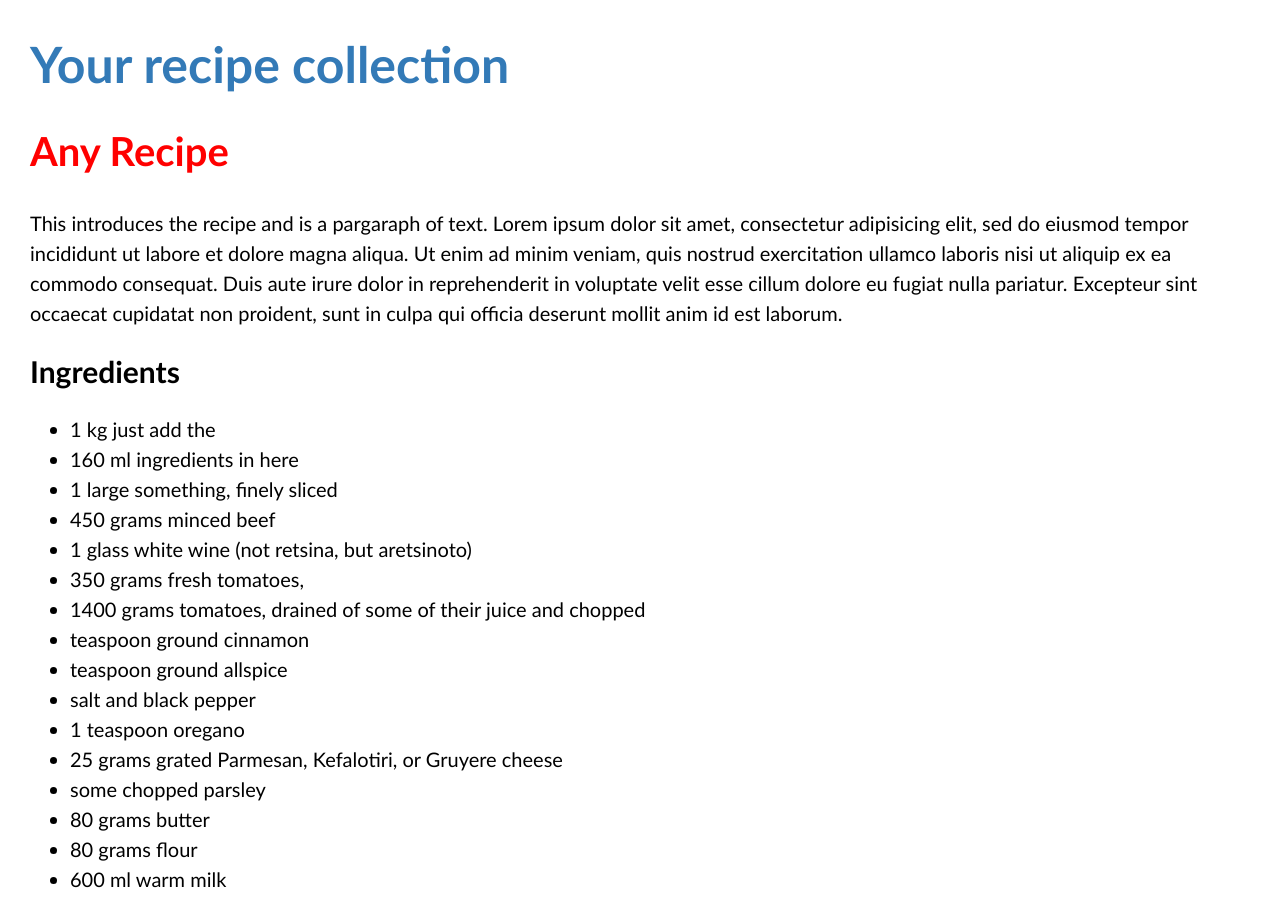
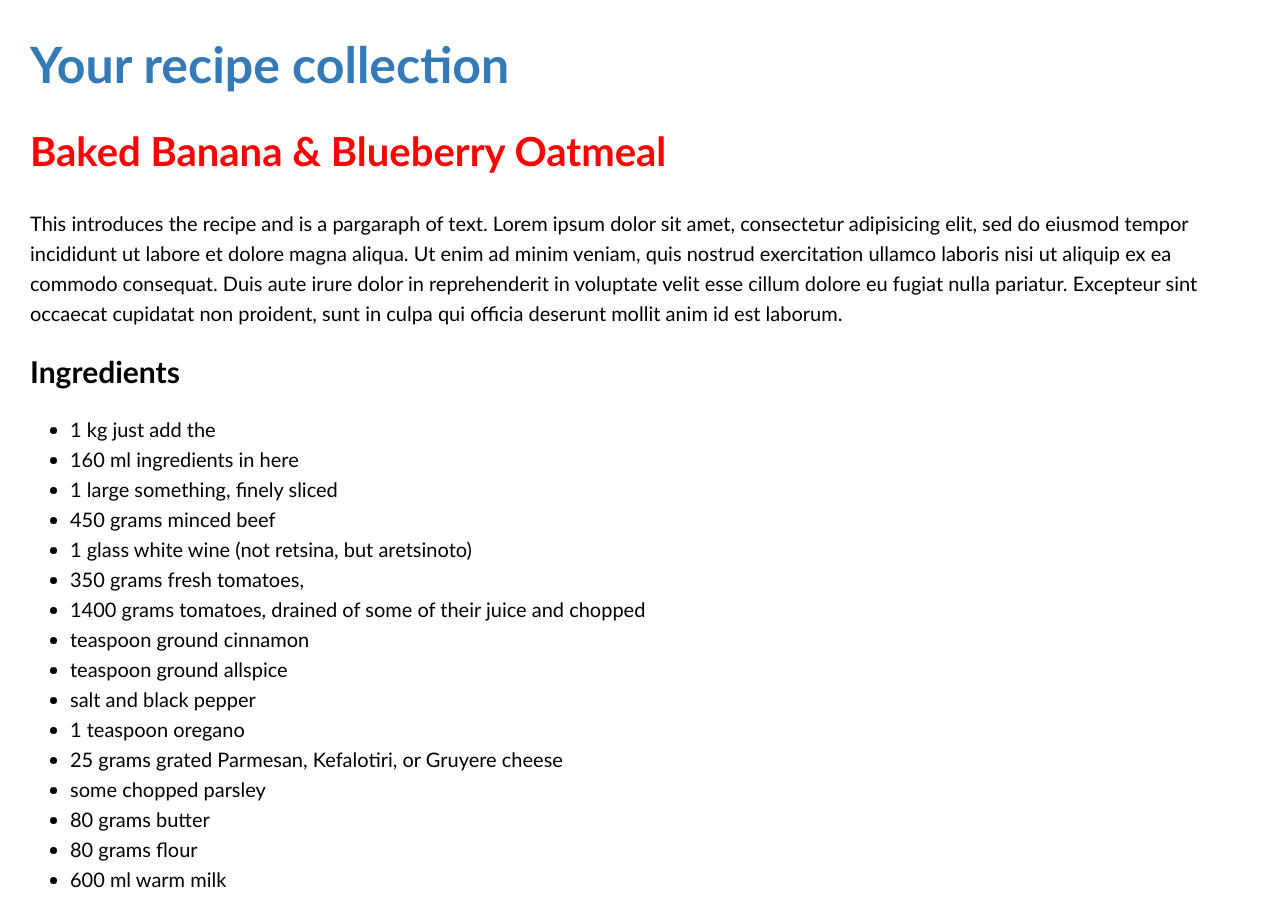
Before and after one commit to sunshinespeaks/sunshinespeaks.github.io, a Jekyll site: the page built from _recipes/recipe2.markdown, in a window 1280 px wide and 900 px high. Built offline with Jekyll 4.4.1, drawn with Linux system fonts in a browser that asks for light colours.

Commit message:
New Title

```diff
--- a/_config.yml
+++ b/_config.yml
@@ -51,7 +51,7 @@ recipemenu: false # you can change to true and a menu of all recipes will appear
 
 # Header and footer text
 # Change this text to yourown
-header_text: The Holistic Kitchen and Blog
+header_text: Protect Your Peace
 
 recipecollection: Your recipe collection
 
--- a/_recipes/recipe2.markdown
+++ b/_recipes/recipe2.markdown
@@ -1,6 +1,6 @@
 ---
 layout: recipe
-title: Any Recipe
+title: Baked Banana & Blueberry Oatmeal
 date: 2019-10-19
 excerpt_separator: <!--more-->
 published: true
```
